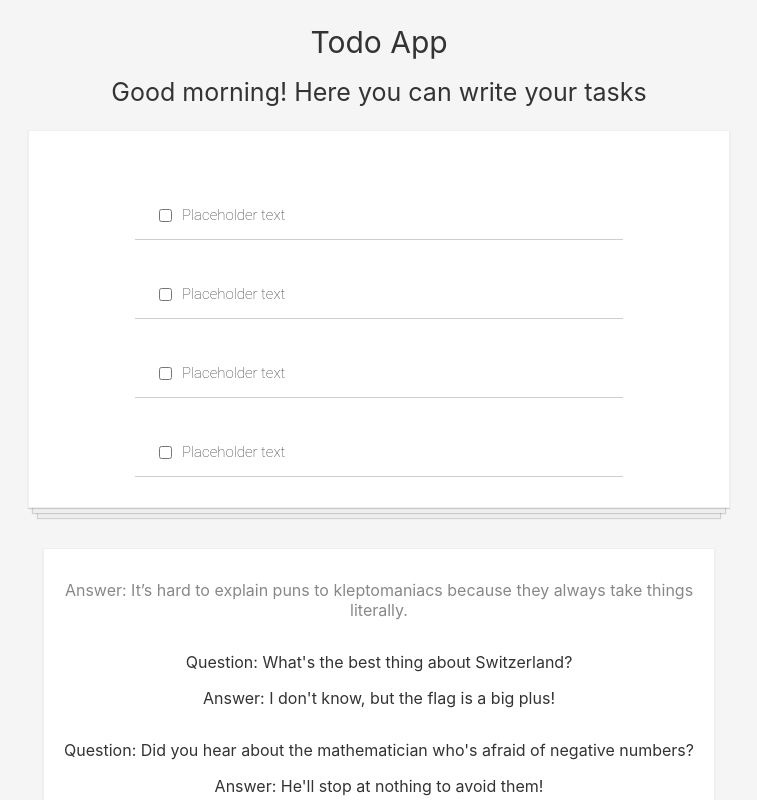
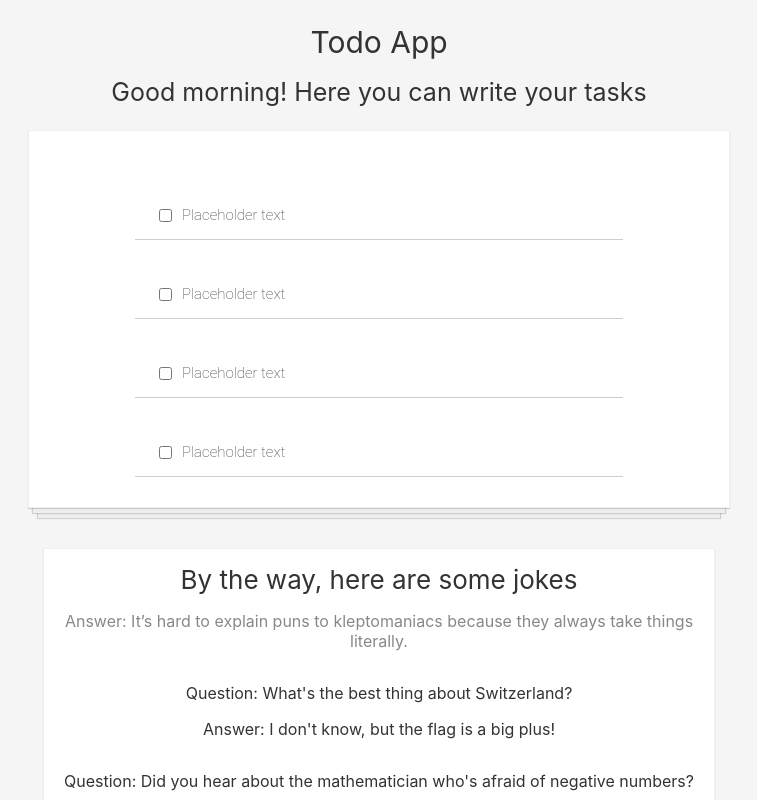
Before and after one commit to reymon359/react-todo-app, a React (Create React App) app: page / in a window 1280 px wide. Shown: the top 800 px of the page, without its empty margins (261-1018 px from the left). Built offline with nearby package versions, Linux system fonts and the light colour scheme.

Commit message:
adding jokes done

```diff
--- a/src/components/jokes/Jokes.js
+++ b/src/components/jokes/Jokes.js
@@ -5,6 +5,8 @@ import Joke from "./Joke"
 function Jokes() {
     return (
         <div className="jokes">
+
+            <span>By the way, here are some jokes</span>
 
             <Joke punchLine="It’s hard to explain puns to kleptomaniacs because they always take things literally." />
 
--- a/src/index.css
+++ b/src/index.css
@@ -81,4 +81,6 @@ input[type=checkbox]:focus {
     0 1px 1px rgba(0, 0, 0, 0.15);
 }
 
-.joke {}
+.jokes span {
+    font-size: 26px;
+}
```
